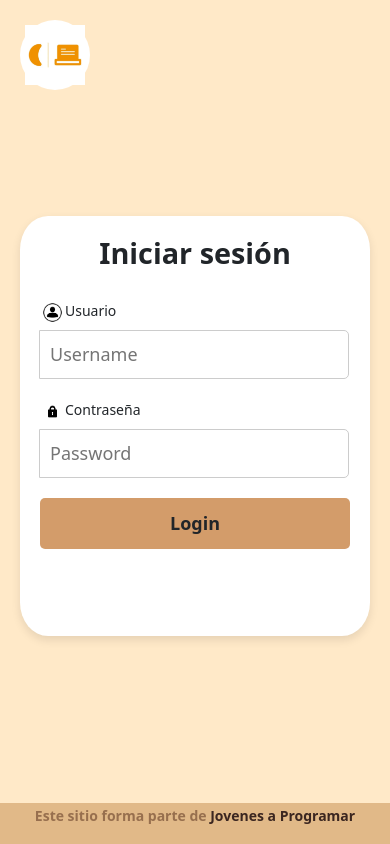
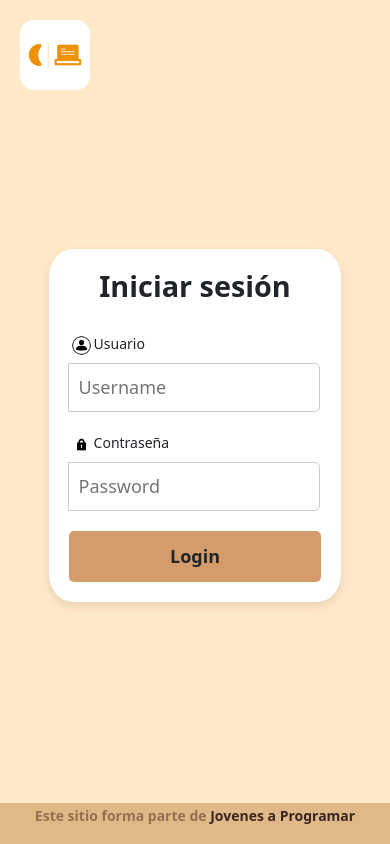
Before and after one commit to MaidanaThiago/proyecto_e-commerce, a plain HTML site: page login.html in a window 390 px wide. Drawn offline with Linux system fonts and the light colour scheme.

Commit message:
Corrección del responsive del login

```diff
--- a/css/login.css
+++ b/css/login.css
@@ -20,6 +20,7 @@
     padding: 5px !important;
     margin-bottom: 2%;
     margin-right: 70%;
+    border-radius: 20% !important;
 
   }
   .logo-box img {
@@ -29,9 +30,9 @@
   .registro {
     border-radius: 8%!important;
     width: auto !important;
-    max-width: 350px;
+    max-width: 80%;
     height: auto !important;
-    min-height: 420px;
+    min-height: 80%;
   }
   .registro h2 {
     font-weight: bold;
@@ -184,17 +185,17 @@ p{
   }
 
   .logo-box {
-    padding: 20px 40px;
+    padding: 10px 10px;
     display: inline-block;
     position: absolute;
     top: 20px;
     left: 20px;
-    border-radius: 40px;
+    border-radius: 20px;
   }
 
   .logo-box img {
-    height: 50px;
-    width: 50px;
+    height: 100px;
+    width: 100px;
   }
 
   footer {
```
